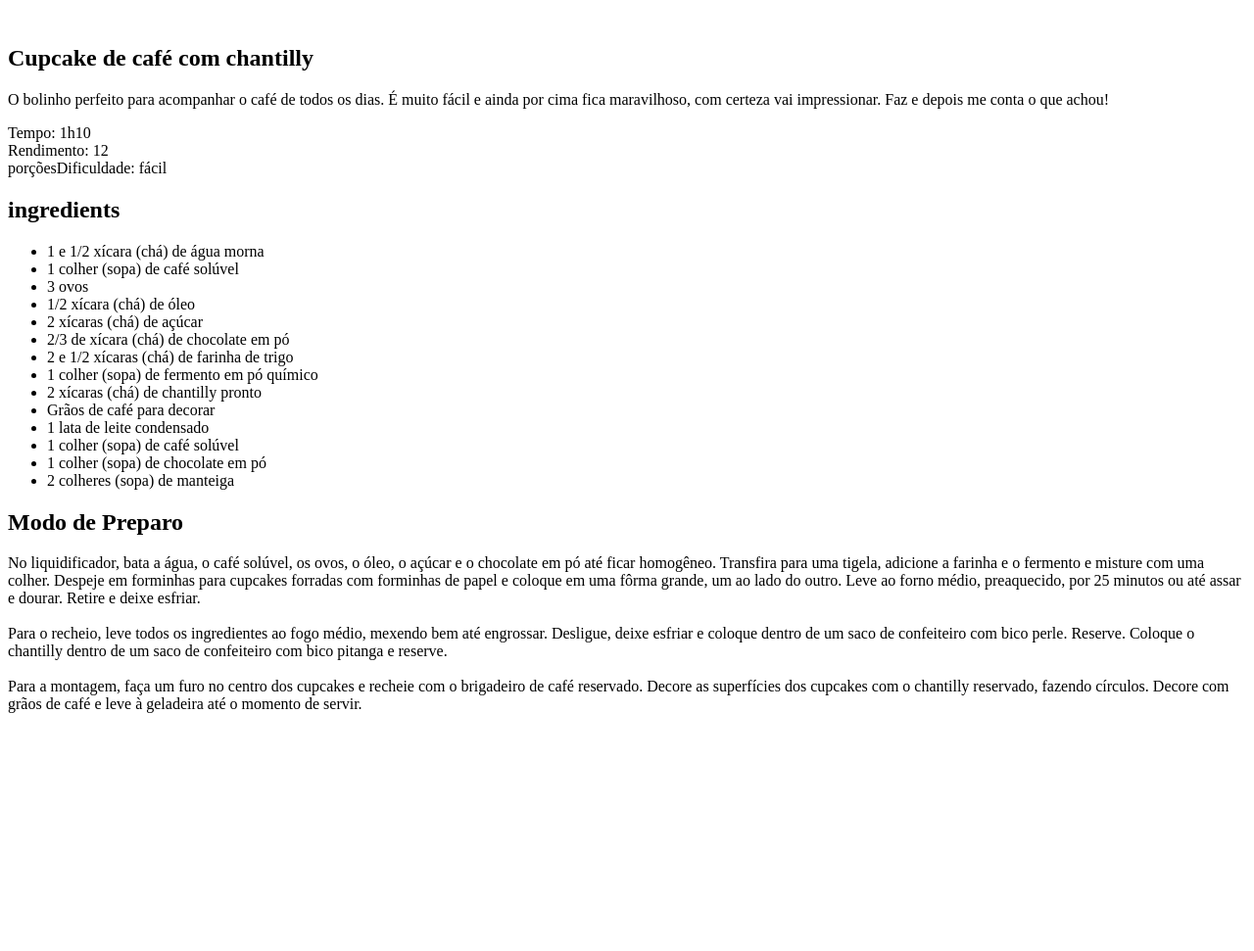
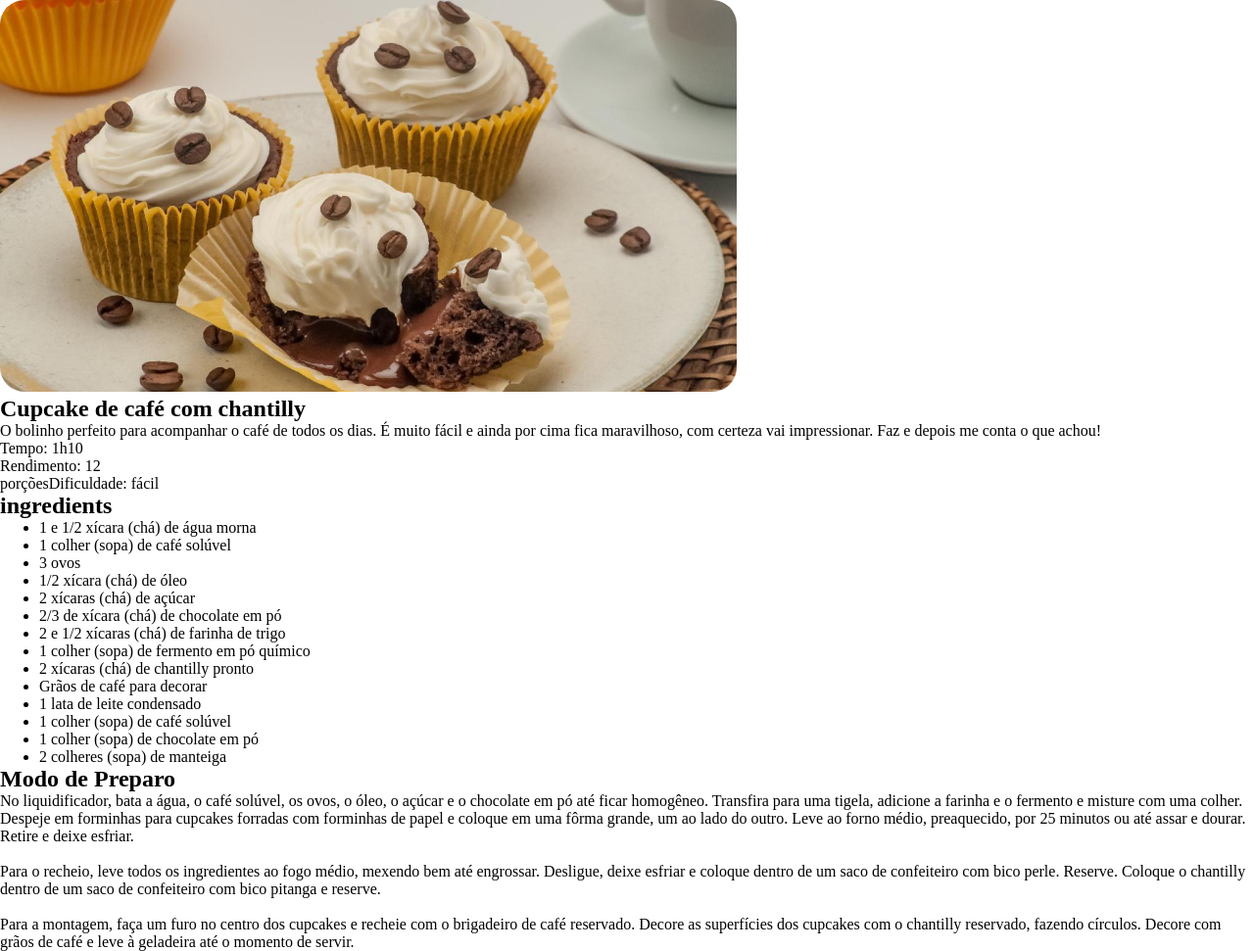
Before and after one commit to Ajunio988/Projeto_1, a plain HTML site: page index.html in a window 1280 px wide. Shown: the whole page at 98% size. Before the commit the page ends 800 px from the top, so only its background shows below. Drawn offline with Linux system fonts and the light colour scheme.

Commit message:
Aplicando o CSS e Imagens

```diff
--- a/index.html
+++ b/index.html
@@ -6,11 +6,12 @@
   <meta name="viewport" content="width=device-width, initial-scale=1.0">
   <title>Página de Receitas</title>
 
+  <link rel="stylesheet" href="style.css">
 </head>
 
 <body>
   <div id="page">
-    <img src="" alt="">
+    <img src="assets/img/main-image.jpg" alt="Imagem de Cupcake">
     <main>
       <section id="about">
         <h1>Cupcake de café com chantilly</h1>
--- a/style.css
+++ b/style.css
@@ -7,3 +7,7 @@
 body {
   background-image: ;
 }
+
+img {
+  border-radius: 25px;
+}
```
Also changed, not shown: assets/img/bg-image.png (added), assets/img/main-image.jpg (added), 1 other file.
